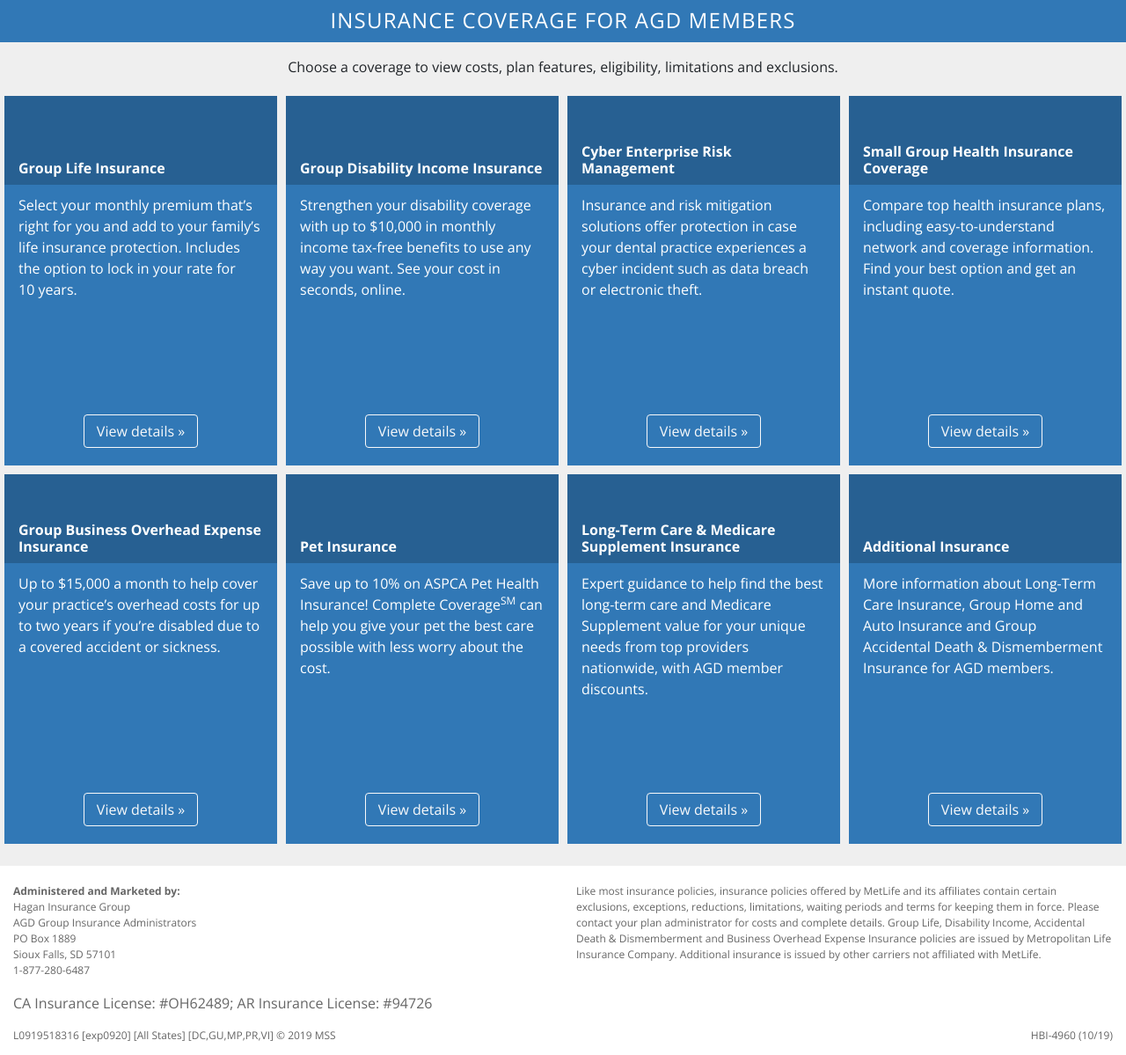
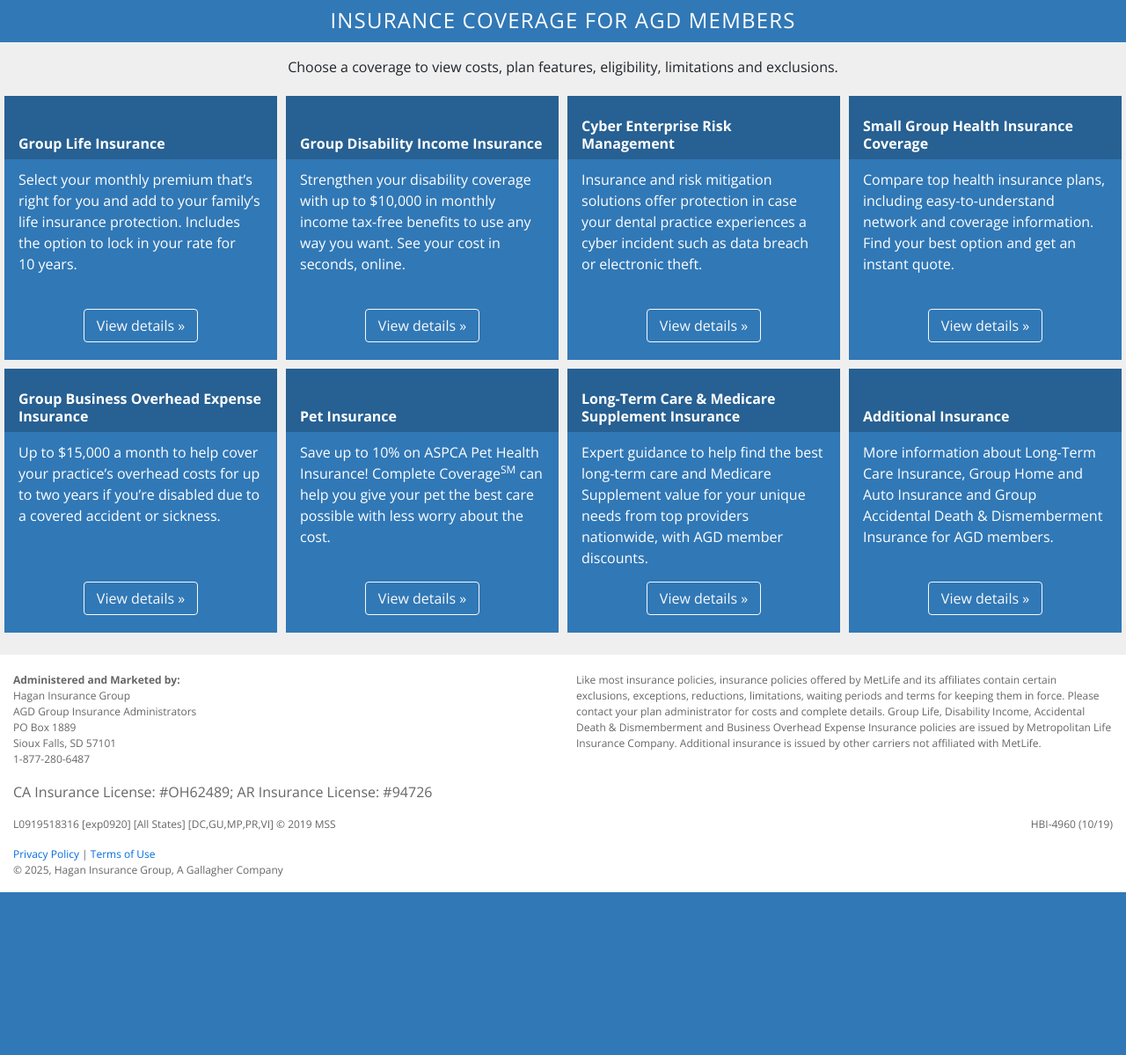
Before and after one commit to chrislightner/agd-landing-page, a PHP site: page / in a window 1280 px wide. Shown: the part 535-1734 px from the top of the page at 88% size. After the commit the page ends 1549 px from the top, so only its background shows below. Run offline with PHP 8.4, Linux system fonts and the light colour scheme.

Commit message:
css update

```diff
--- a/css/styles.css
+++ b/css/styles.css
@@ -198,7 +198,7 @@ footer {
     display: block; }
 
   .coverages-two .col-lg {
-    height: 450px; }
+    height: 315px; }
     .coverages-two .col-lg .h2 {
       height: 24%;
       position: relative; }
@@ -221,7 +221,7 @@ footer {
       width: 60%; }
 
   .coverages-two .col-lg {
-    height: 420px; }
+    height: 300px; }
     .coverages-two .col-lg .h2 {
       height: 24%;
       position: relative; }
--- a/sass/styles.scss
+++ b/sass/styles.scss
@@ -319,7 +319,7 @@ footer {
 
     .coverages-two {
         .col-lg {
-            height: 450px;
+            height: 315px;
 
             .h2 {
                 height: 24%;
@@ -359,7 +359,7 @@ footer {
 
     .coverages-two {
         .col-lg {
-            height: 420px;
+            height: 300px;
 
             .h2 {
                 height: 24%;
```
